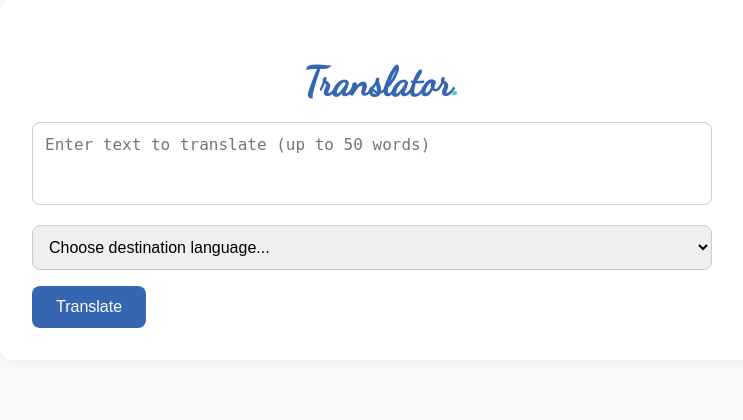
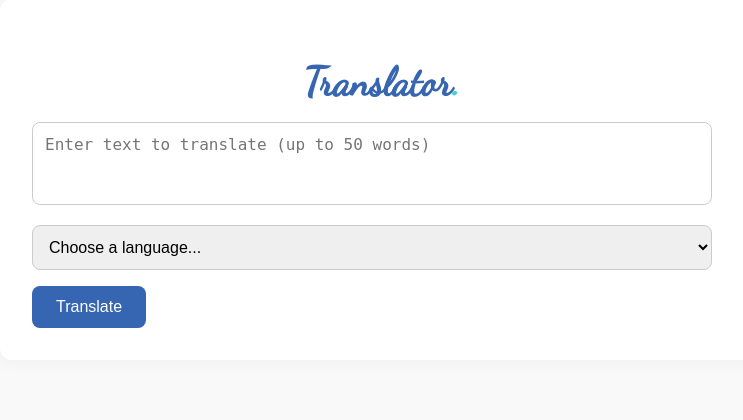
Before and after one commit to seanclark/translator_app, a Flask app: page / in a window 1280 px wide. Shown: the part 33-453 px from the top of the page, without its empty margins (258-1001 px from the left). Run offline with Flask 3, Linux system fonts and the light colour scheme.

Commit message:
Change placeholder text

```diff
--- a/templates/index.html
+++ b/templates/index.html
@@ -12,7 +12,7 @@
             <form method="POST">
             <textarea name="prompt" placeholder="Enter text to translate (up to 50 words)" required rows="3" class="fade-in"></textarea>
             <select name="style" class="fade-in" required>
-                <option value="" selected class="placeholder-option">Choose destination language...</option>
+                <option value="" selected class="placeholder-option">Choose a language...</option>
                 <option value="spanish">Spanish</option>
                 <option value="french">French</option>
                 <option value="japanese">Japanese</option>
```
